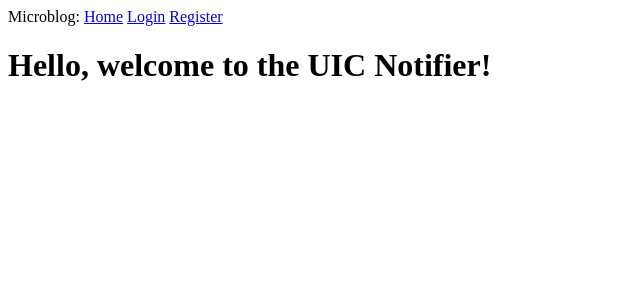
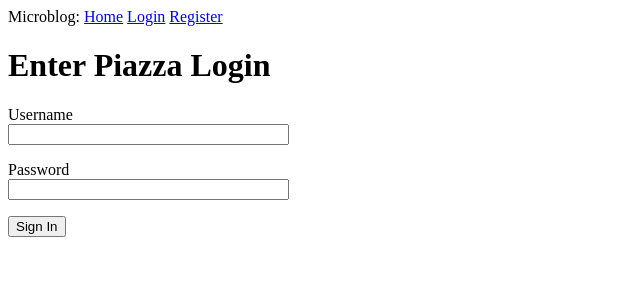
Before and after one commit to karanahuja5598/My-University, a Flask app: page / in a window 1280 px wide. Shown: the top 300 px of the page, without its empty margins (0-640 px from the left). Run offline with Flask 2, Linux system fonts and the light colour scheme.

Commit message:
updated piazza script to get all needed info and formatted

```diff
--- a/app/forms.py
+++ b/app/forms.py
@@ -12,3 +12,8 @@ class RegisterForm(FlaskForm):
     username = StringField('Username', validators=[DataRequired()])
     password = PasswordField('Password', validators=[DataRequired()])
     submit = SubmitField('Register')
+
+class PiazzaForm(FlaskForm):
+    username = StringField('Username', validators=[DataRequired()])
+    password = PasswordField('Password', validators=[DataRequired()])
+    submit = SubmitField('Sign In')
--- a/app/routes.py
+++ b/app/routes.py
@@ -5,7 +5,8 @@ import app.forms as forms
 @app.route('/')
 @app.route('/index')
 def index():
-    return render_template('index.html')
+    form = forms.PiazzaForm()
+    return render_template('index.html', title='Home', form=form)
 
 @app.route('/login', methods=['GET', 'POST'])
 def login():
--- a/app/templates/index.html
+++ b/app/templates/index.html
@@ -1,5 +1,23 @@
 {% extends "base.html" %}
 
 {% block content %}
-    <h1>Hello, welcome to the UIC Notifier!</h1>
+<h1>Enter Piazza Login</h1>
+<form action="" method="post" novalidate>
+    {{ form.hidden_tag() }}
+    <p>
+        {{ form.username.label }}<br>
+        {{ form.username(size=32) }}<br>
+        {% for error in form.username.errors %}
+        <span style="color: red;">[{{ error }}]</span>
+        {% endfor %}
+    </p>
+    <p>
+        {{ form.password.label }}<br>
+        {{ form.password(size=32) }}<br>
+        {% for error in form.password.errors %}
+        <span style="color: red;">[{{ error }}]</span>
+        {% endfor %}
+    </p>
+    <p>{{ form.submit() }}</p>
+</form>
 {% endblock %}
```
Also changed, not shown: piazza.py (added, +59 -0 lines).
